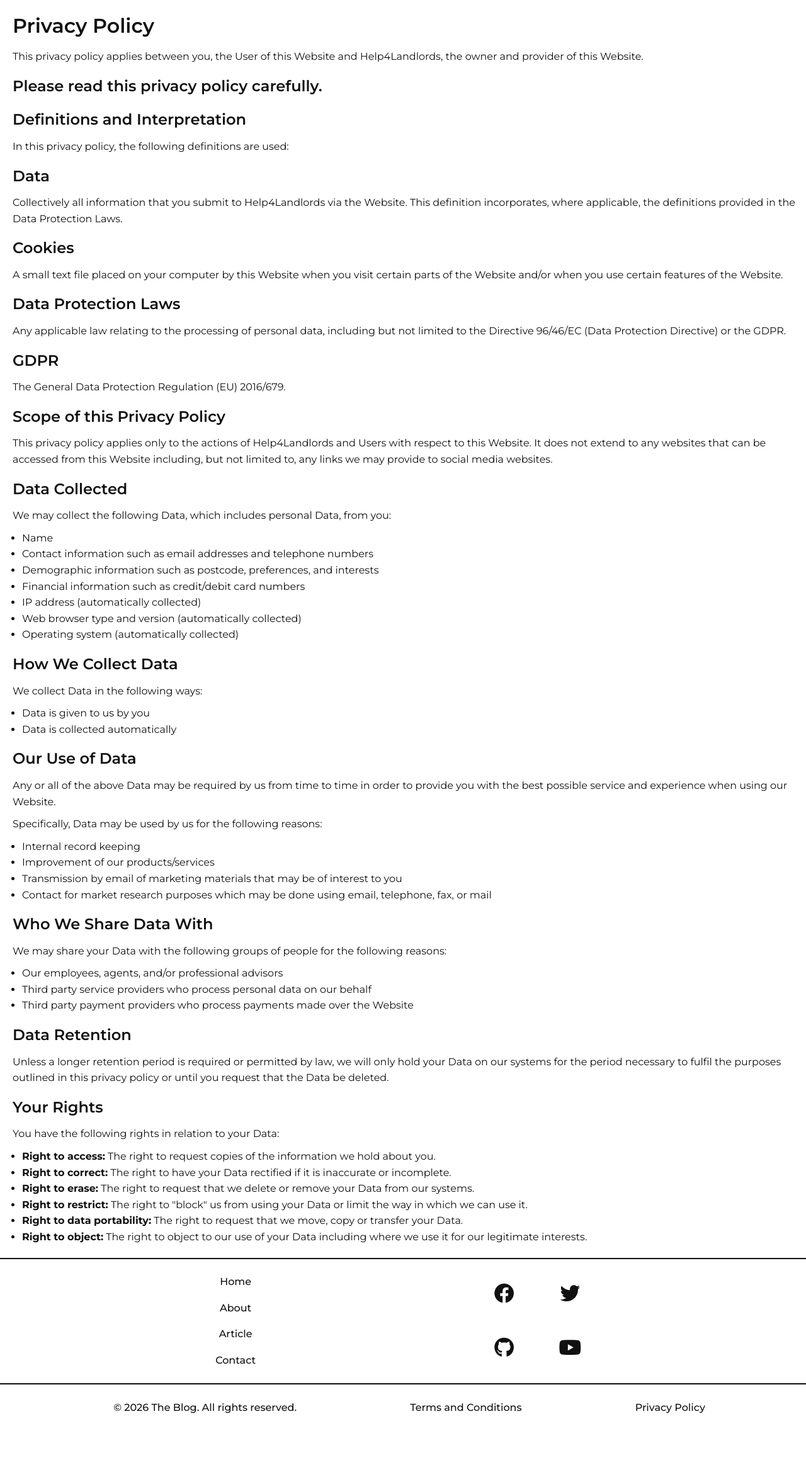
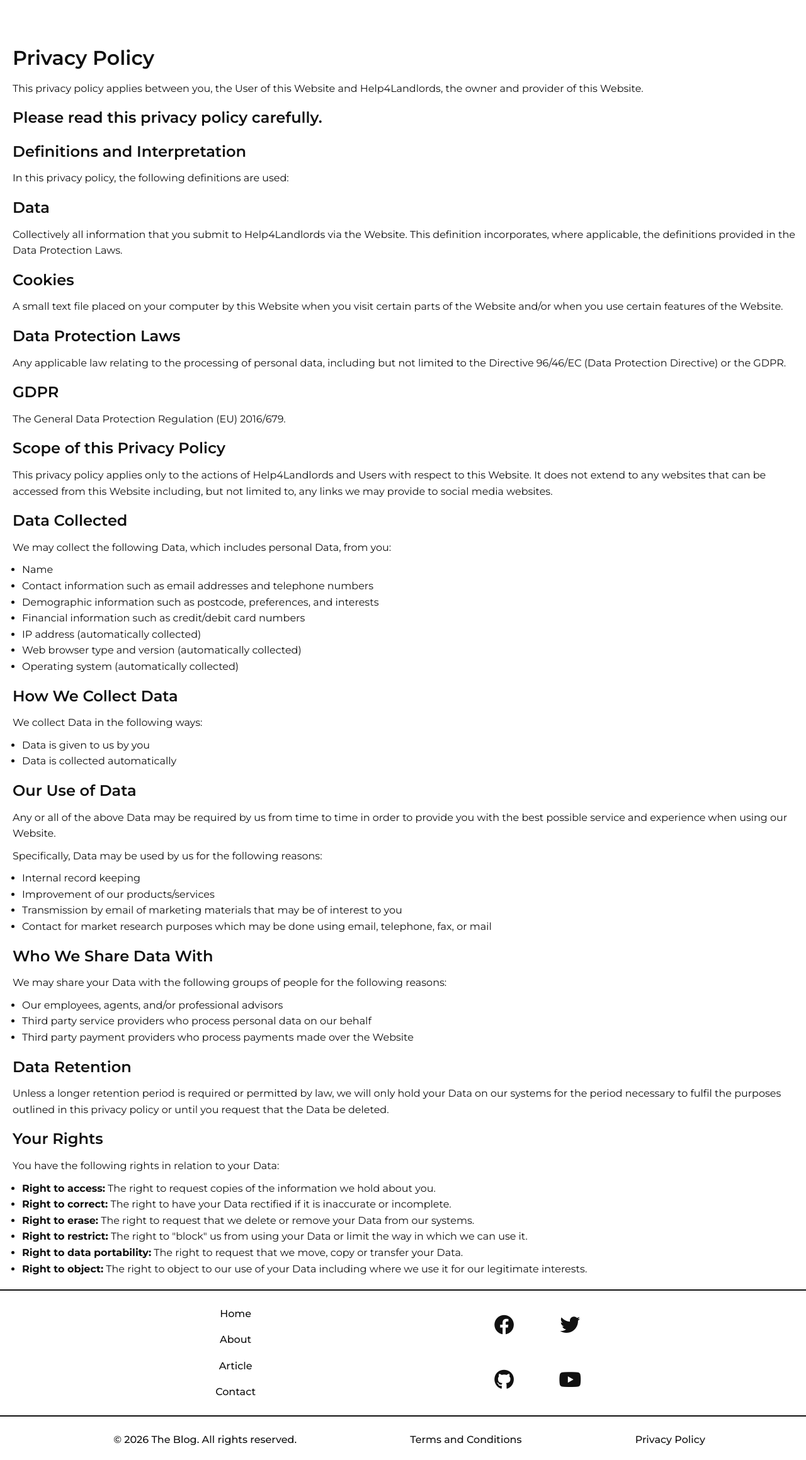
Before and after one commit to Tiger-Catori/Blogging-Website, a Flask app: page /privacy in a window 1280 px wide. Shown: the part 70-2389 px from the top of the page at 63% size. Before the commit the page ends 2315 px from the top, so only its background shows below. Run offline with Flask 3, Linux system fonts and the light colour scheme; some libraries are stand-ins or nearby versions; some web fonts are replaced.

Commit message:
Fized spaceing problems on T&C and privacy page

```diff
--- a/static/css/general.css
+++ b/static/css/general.css
@@ -69,7 +69,7 @@ html {
 }
 
 .container {
-    padding-top: 7rem;
+    /*padding-top: 7rem;*/
     font-family: var(--ff-one);
     line-height: 1.6;
     color: #111;
@@ -96,4 +96,5 @@ body {
     justify-content: center;
     /*text-align: center;*/
     min-height: 100vh;
+    height: 100%;
 }
--- a/static/css/navbar.css
+++ b/static/css/navbar.css
@@ -10,6 +10,7 @@
 
     background: #fff;
     border-bottom: 2px solid #111;
+    margin-bottom: 3.2rem;
     height: 7rem;
 }
 
--- a/static/css/privacy.css
+++ b/static/css/privacy.css
@@ -9,12 +9,12 @@
     box-sizing: border-box;
     max-width: 130rem;
     margin: auto;
-    margin-top: 170rem;
+    /*margin-top: 170rem;*/
 }
 
-.privacy2 {
+/*.privacy2 {
     margin-top: 145rem;
-}
+}*/
 
 /* Styling for headings and paragraphs to make content look clean */
 .privacy-policy-container h2 {
```
